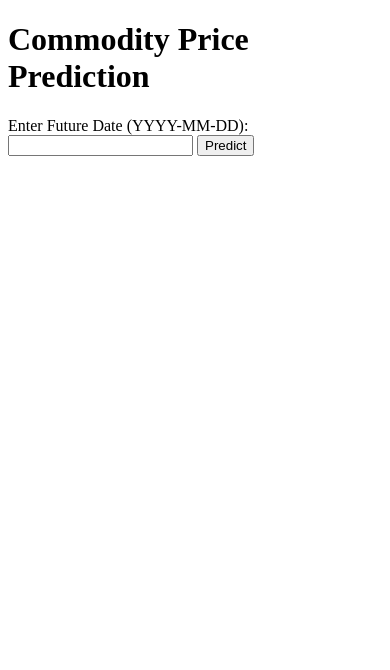
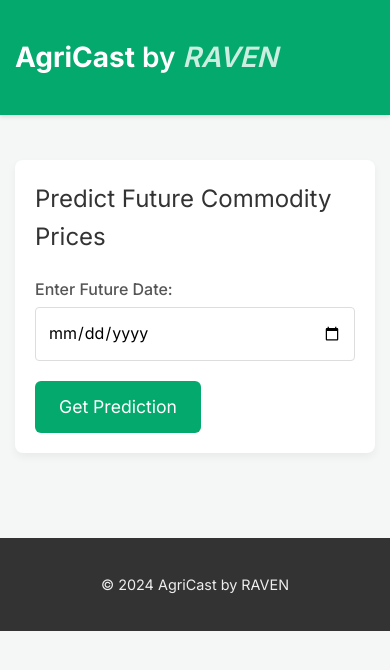
Before and after one commit to gkrishna247/AgriCast, a Flask app: page / in a window 390 px wide. Shown: the top 670 px of the page. Run offline with Flask 3, Linux system fonts and the light colour scheme.

Commit message:
enhance UI for commodity price prediction app with responsive design and improved styling

```diff
--- /dev/null
+++ b/static/style.css
@@ -0,0 +1,189 @@
+/* Reset and Basic Styles */
+body, h1, h2, h3, p, form, label, input, button, table {
+    margin: 0;
+    padding: 0;
+    border: 0;
+    font-size: 100%;
+    font: inherit;
+    vertical-align: baseline;
+    box-sizing: border-box; /* Ensures padding and border are included in element's total width and height */
+}
+
+body {
+    font-family: 'Inter', sans-serif;
+    line-height: 1.6;
+    background-color: #f4f7f6; /* Light background */
+    color: #333;
+    -webkit-font-smoothing: antialiased;
+    -moz-osx-font-smoothing: grayscale;
+}
+
+.container {
+    max-width: 960px;
+    margin: 0 auto;
+    padding: 20px;
+}
+
+/* Header */
+header {
+    background-color: #04aa6d; /* Vibrant green */
+    color: #fff;
+    padding: 20px 0;
+    margin-bottom: 30px;
+    box-shadow: 0 2px 4px rgba(0, 0, 0, 0.1);
+}
+
+header .container {
+    display: flex;
+    justify-content: space-between;
+    align-items: center;
+}
+
+header h1 {
+    font-size: 2rem;
+    font-weight: 600;
+}
+
+.brand {
+    font-weight: 700;
+}
+
+.team {
+    font-style: italic;
+    opacity: 0.8;
+}
+
+/* Main Content */
+main {
+    padding-bottom: 40px;
+}
+
+.prediction-form {
+    background-color: #fff;
+    padding: 30px;
+    border-radius: 8px;
+    box-shadow: 0 4px 8px rgba(0, 0, 0, 0.05);
+    margin-bottom: 30px;
+}
+
+.prediction-form h2 {
+    font-size: 1.5rem;
+    margin-bottom: 20px;
+    color: #333;
+}
+
+.input-group {
+    margin-bottom: 20px;
+}
+
+.input-group label {
+    display: block;
+    margin-bottom: 5px;
+    font-weight: 500;
+    color: #555;
+}
+
+.input-group input[type="date"] {
+    width: 100%;
+    padding: 12px;
+    border: 1px solid #ddd;
+    border-radius: 4px;
+    font-size: 1rem;
+    transition: border-color 0.3s ease;
+}
+
+.input-group input[type="date"]:focus {
+    outline: none;
+    border-color: #04aa6d;
+    box-shadow: 0 0 5px rgba(4, 170, 109, 0.3);
+}
+
+.btn {
+    display: inline-block;
+    padding: 12px 24px;
+    background-color: #04aa6d;
+    color: #fff;
+    border: none;
+    border-radius: 6px;
+    font-size: 1.1rem;
+    cursor: pointer;
+    transition: background-color 0.3s ease;
+}
+
+.btn:hover {
+    background-color: #038d5d;
+}
+
+/* Prediction Result */
+.prediction-result {
+    background-color: #fff;
+    padding: 30px;
+    border-radius: 8px;
+    box-shadow: 0 4px 8px rgba(0, 0, 0, 0.05);
+}
+
+.prediction-result h3 {
+    font-size: 1.3rem;
+    margin-bottom: 20px;
+    color: #333;
+}
+
+.error-message {
+    color: #d32f2f;
+    background-color: #ffebee;
+    padding: 10px 15px;
+    border-radius: 4px;
+    margin-bottom: 15px;
+}
+
+.table-responsive {
+    overflow-x: auto;
+}
+
+table {
+    width: 100%;
+    border-collapse: collapse;
+    margin-top: 10px;
+}
+
+table thead th {
+    background-color: #f0f0f0;
+    color: #555;
+    font-weight: 600;
+    padding: 10px 15px;
+    text-align: left;
+    border-bottom: 2px solid #ddd;
+}
+
+table tbody td {
+    padding: 10px 15px;
+    border-bottom: 1px solid #eee;
+}
+
+table tbody tr:last-child td {
+    border-bottom: none;
+}
+
+/* Footer */
+footer {
+    background-color: #333;
+    color: #eee;
+    text-align: center;
+    padding: 20px 0;
+    font-size: 0.9rem;
+}
+
+/* Responsive adjustments (basic) */
+@media (max-width: 768px) {
+    .container {
+        padding: 15px;
+    }
+
+    header h1 {
+        font-size: 1.75rem;
+    }
+
+    .prediction-form, .prediction-result {
+        padding: 20px;
+    }
+}
--- a/templates/index.html
+++ b/templates/index.html
@@ -2,22 +2,40 @@
 <html lang="en">
 <head>
     <meta charset="UTF-8">
-    <title>Commodity Price Prediction</title>
+    <meta name="viewport" content="width=device-width, initial-scale=1.0">
+    <title>AgriCast - Commodity Price Prediction</title>
+    <link rel="stylesheet" href="{{ url_for('static', filename='style.css') }}">
+    <link rel="preconnect" href="https://fonts.googleapis.com">
+    <link rel="preconnect" href="https://fonts.gstatic.com" crossorigin>
+    <link href="https://fonts.googleapis.com/css2?family=Inter:wght@300;400;500;600;700&display=swap" rel="stylesheet">
 </head>
 <body>
-    <h1>Commodity Price Prediction</h1>
+    <header>
+        <div class="container">
+            <h1><span class="brand">AgriCast</span> by <span class="team">RAVEN</span></h1>
+        </div>
+    </header>
+    <main>
+        <div class="container">
+            <section class="prediction-form">
+                <h2>Predict Future Commodity Prices</h2>
                 <form method="POST">
-        <label for="future_date">Enter Future Date (YYYY-MM-DD):</label>
-        <input type="text" id="future_date" name="future_date" required>
-        <button type="submit">Predict</button>
+                    <div class="input-group">
+                        <label for="future_date">Enter Future Date:</label>
+                        <input type="date" id="future_date" name="future_date" required>
+                    </div>
+                    <button type="submit" class="btn">Get Prediction</button>
                 </form>
+            </section>
 
-    {% if prediction_result %}
-        <h2>Prediction for {{ request.form['future_date'] }}</h2>
+            {% if prediction_result is not none %}
+            <section class="prediction-result">
+                <h3>Prediction for {{ request.form['future_date'] }}</h3>
                 {% if prediction_result is string %}
-            <p>{{ prediction_result }}</p>
+                <p class="error-message">{{ prediction_result }}</p>
                 {% else %}
-            <table border="1">
+                <div class="table-responsive">
+                    <table>
                         <thead>
                             <tr>
                                 {% for col in prediction_result.columns %}
@@ -33,7 +51,16 @@
                             </tr>
                         </tbody>
                     </table>
+                </div>
                 {% endif %}
+            </section>
             {% endif %}
+        </div>
+    </main>
+    <footer>
+        <div class="container">
+            <p>© 2024 AgriCast by RAVEN</p>
+        </div>
+    </footer>
 </body>
 </html>
```
Lines whose indentation alone changed are shown as unchanged.
